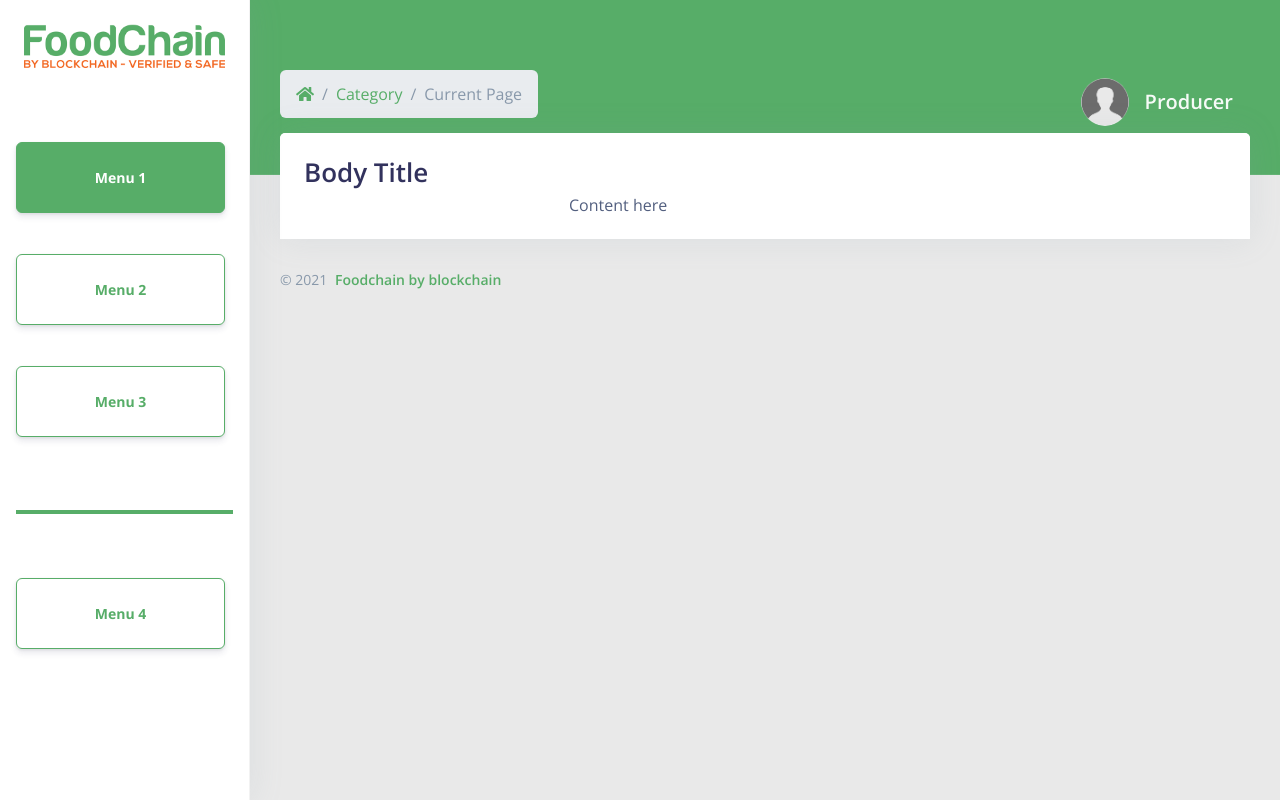
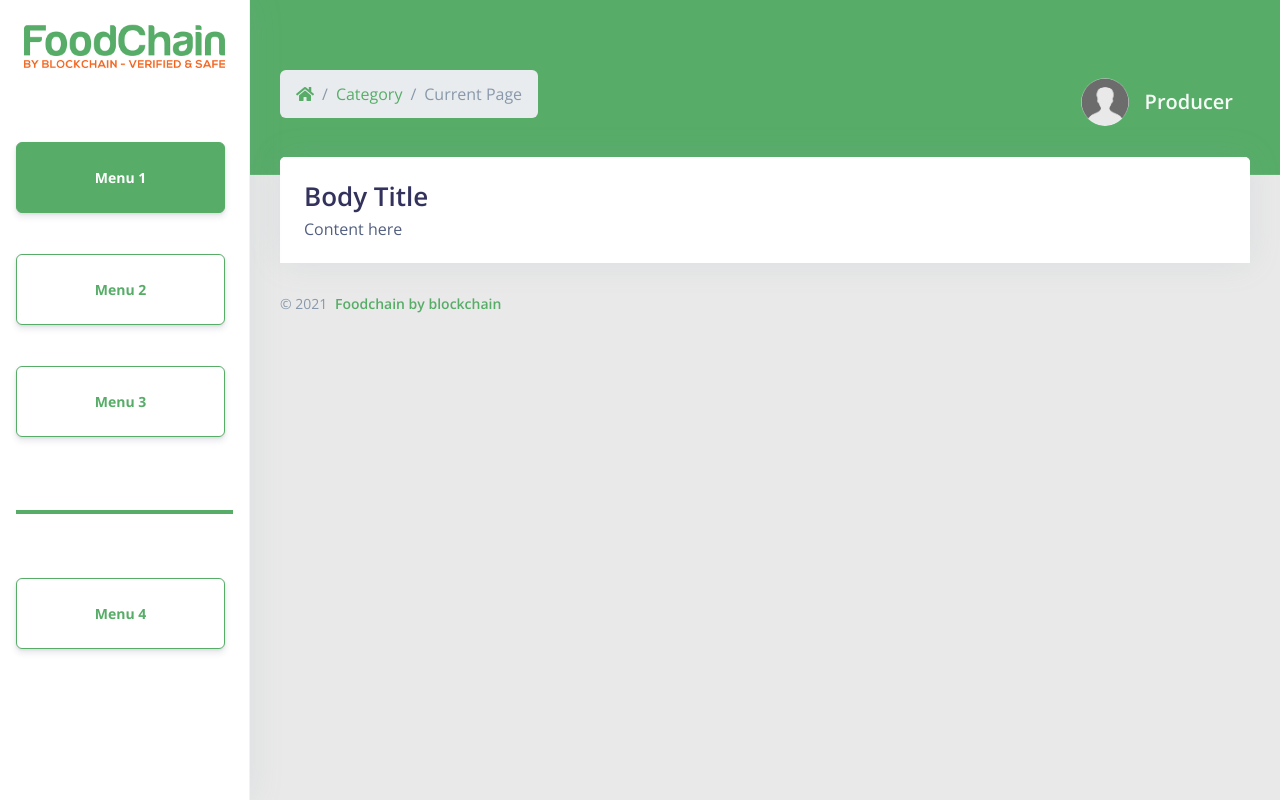
Before and after one commit to oscrhedlund/foodchain, a plain HTML site: page index.html in a window 1280 px wide. Drawn offline with nearby package versions, Linux system fonts and the light colour scheme.

Commit message:
Smaller structure changes

```diff
--- a/css/style.css
+++ b/css/style.css
@@ -52,6 +52,7 @@ body {
 }
 .main-content {
     margin-left: 250px!important;
+    padding-top: 1.5rem!important;
 }
 .footer a {
     color: #57ad68;
--- a/index.html
+++ b/index.html
@@ -50,7 +50,7 @@
                   <h1 class="mb-0">Body Title</h1>
                 </div>
               </div>
-              <div class="row align-items-center main-content">
+              <div class="row align-items-center">
                 <!-- Main content here -->
                 <div class="col">
                   <p class="mb-0">Content here</p>
```
